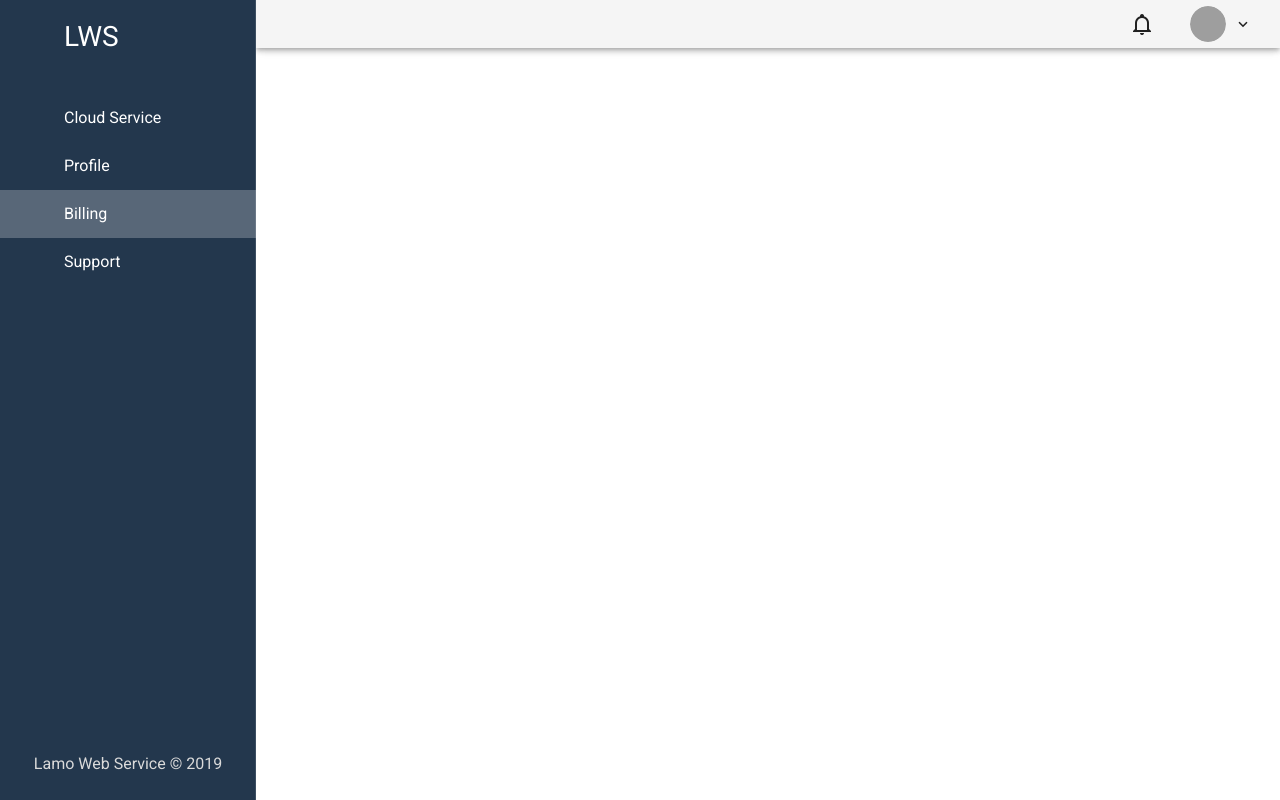
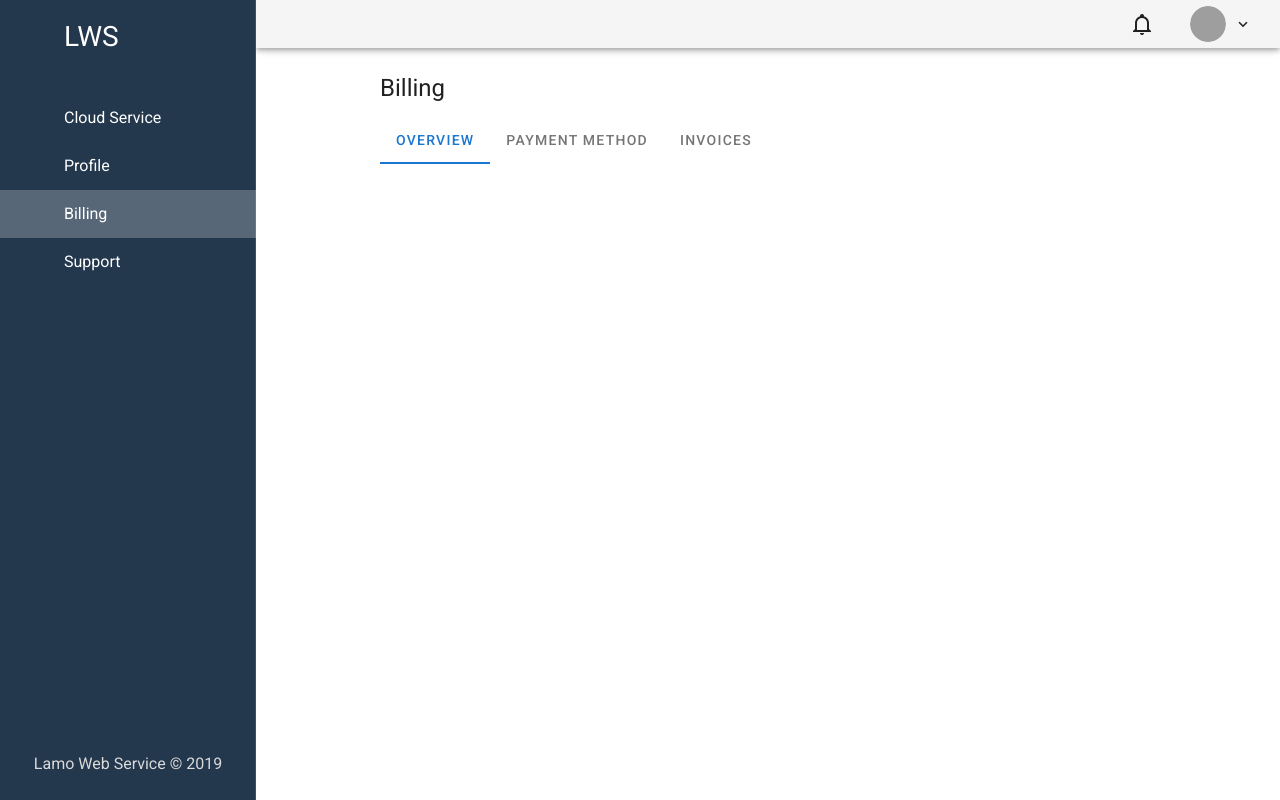
Before and after one commit to nitpum/KMUTT-CPE327-FinalProject, a Nuxt app: page /billing in a window 1280 px wide. Built offline with nearby package versions, Linux system fonts and the light colour scheme; grey boxes are pictures that could not be loaded.

Commit message:
Init billing layout

```diff
--- /dev/null
+++ b/pages/billing.vue
@@ -0,0 +1,39 @@
+<template>
+<v-container justify="center" align="center" style="max-width: 800px;">
+  <div>
+    <h1 class="headline">Billing</h1>
+    <v-tabs class="my-3" background-color="transparent">
+      <v-tab
+        v-for="(tab, i) in menu"
+        :key="'tab-' + i"
+        :to="'/billing' + tab.to"
+        exact
+      >
+        {{ tab.name }}
+      </v-tab>
+    </v-tabs>
+    <nuxt-child />
+  </div>
+</v-container>
+</template>
+
+<script>
+export default {
+  data: () => ({
+    menu: [
+      {
+        name: 'Overview',
+        to: '/'
+      },
+      {
+        name: 'Payment Method',
+        to: '/payment-method'
+      },
+      {
+        name: 'Invoices',
+        to: '/invoices'
+      }
+    ]
+  })
+}
+</script>
```
